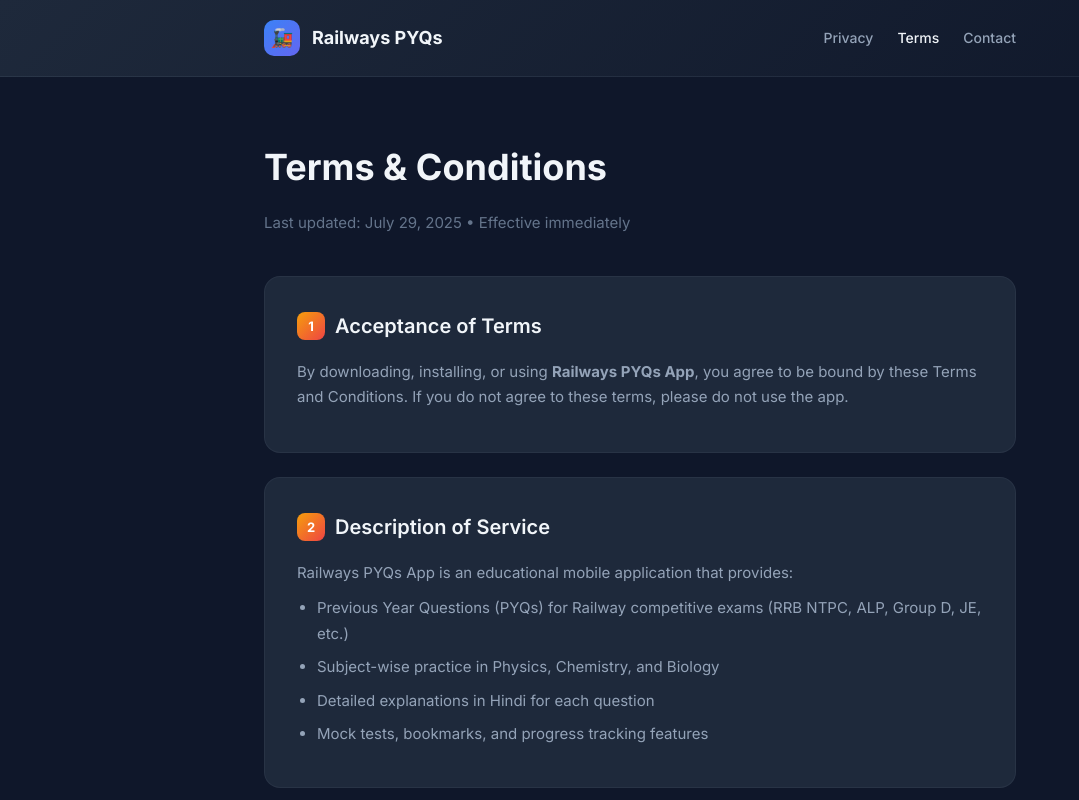
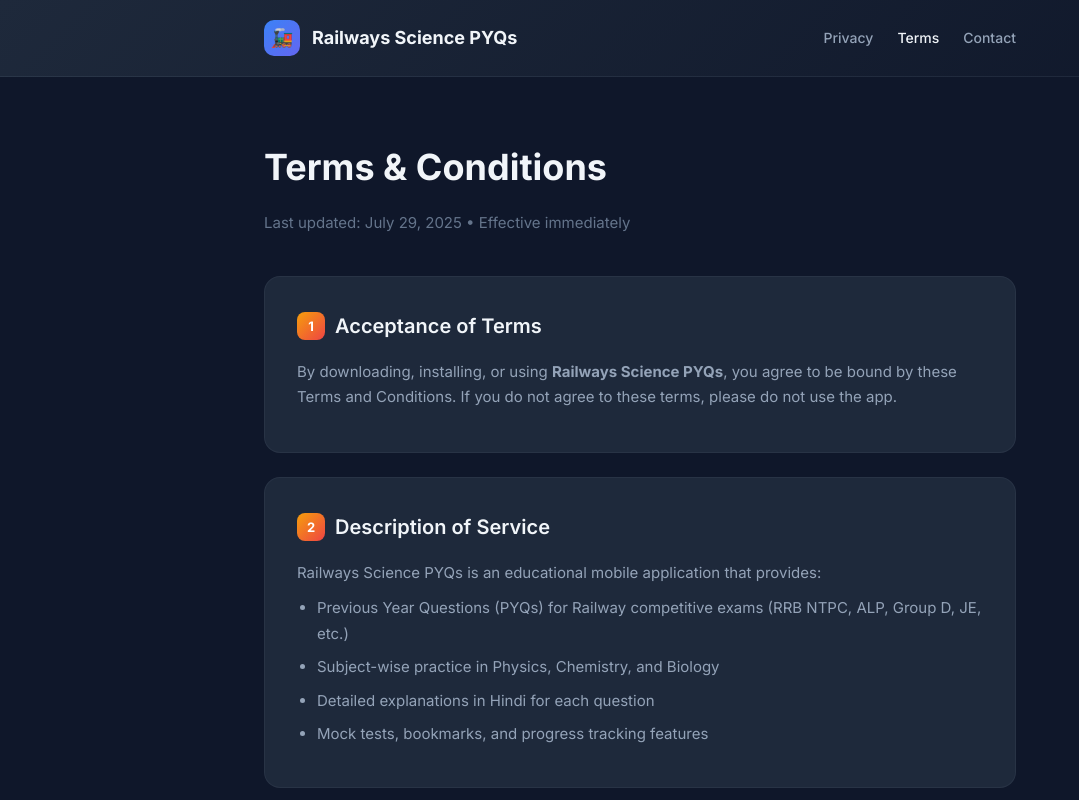
Before and after one commit to factspatrika/railway-pyq-content, a plain HTML site: page terms.html in a window 1280 px wide. Shown: the top 800 px of the page, without its empty margins (0-1079 px from the left). Drawn offline with Linux system fonts and the light colour scheme.

Commit message:
Update App Name to Railways Science PYQs

```diff
--- a/terms.html
+++ b/terms.html
@@ -3,8 +3,8 @@
 <head>
     <meta charset="UTF-8">
     <meta name="viewport" content="width=device-width, initial-scale=1.0">
-    <title>Terms & Conditions - Railways PYQs App</title>
-    <meta name="description" content="Terms and Conditions for Railways PYQs App.">
+    <title>Terms & Conditions - Railways Science PYQs</title>
+    <meta name="description" content="Terms and Conditions for Railways Science PYQs.">
     <link rel="preconnect" href="https://fonts.googleapis.com">
     <link href="https://fonts.googleapis.com/css2?family=Inter:wght@400;500;600;700&display=swap" rel="stylesheet">
     <style>
@@ -141,7 +141,7 @@
         <div class="header-inner">
             <a href="index.html" class="logo">
                 <div class="logo-icon">🚂</div>
-                <span class="logo-text">Railways PYQs</span>
+                <span class="logo-text">Railways Science PYQs</span>
             </a>
             <nav class="nav-links">
                 <a href="privacy-policy.html">Privacy</a>
@@ -159,12 +159,12 @@
     <div class="content">
         <div class="section">
             <h2><span class="num">1</span> Acceptance of Terms</h2>
-            <p>By downloading, installing, or using <strong>Railways PYQs App</strong>, you agree to be bound by these Terms and Conditions. If you do not agree to these terms, please do not use the app.</p>
+            <p>By downloading, installing, or using <strong>Railways Science PYQs</strong>, you agree to be bound by these Terms and Conditions. If you do not agree to these terms, please do not use the app.</p>
         </div>
 
         <div class="section">
             <h2><span class="num">2</span> Description of Service</h2>
-            <p>Railways PYQs App is an educational mobile application that provides:</p>
+            <p>Railways Science PYQs is an educational mobile application that provides:</p>
             <ul>
                 <li>Previous Year Questions (PYQs) for Railway competitive exams (RRB NTPC, ALP, Group D, JE, etc.)</li>
                 <li>Subject-wise practice in Physics, Chemistry, and Biology</li>
@@ -252,7 +252,7 @@
     </div>
 
     <footer class="footer">
-        <p>&copy; 2025 Railways PYQs App by FactsPatrika. All rights reserved.</p>
+        <p>&copy; 2025 Railways Science PYQs by FactsPatrika. All rights reserved.</p>
         <p><a href="privacy-policy.html">Privacy Policy</a> &bull; <a href="terms.html">Terms & Conditions</a> &bull; <a href="contact.html">Contact</a></p>
     </footer>
 </body>
```
Also changed, not shown: contact.html (+4 -4 lines), index.html (+3 -3 lines), privacy-policy.html (+6 -6 lines).
